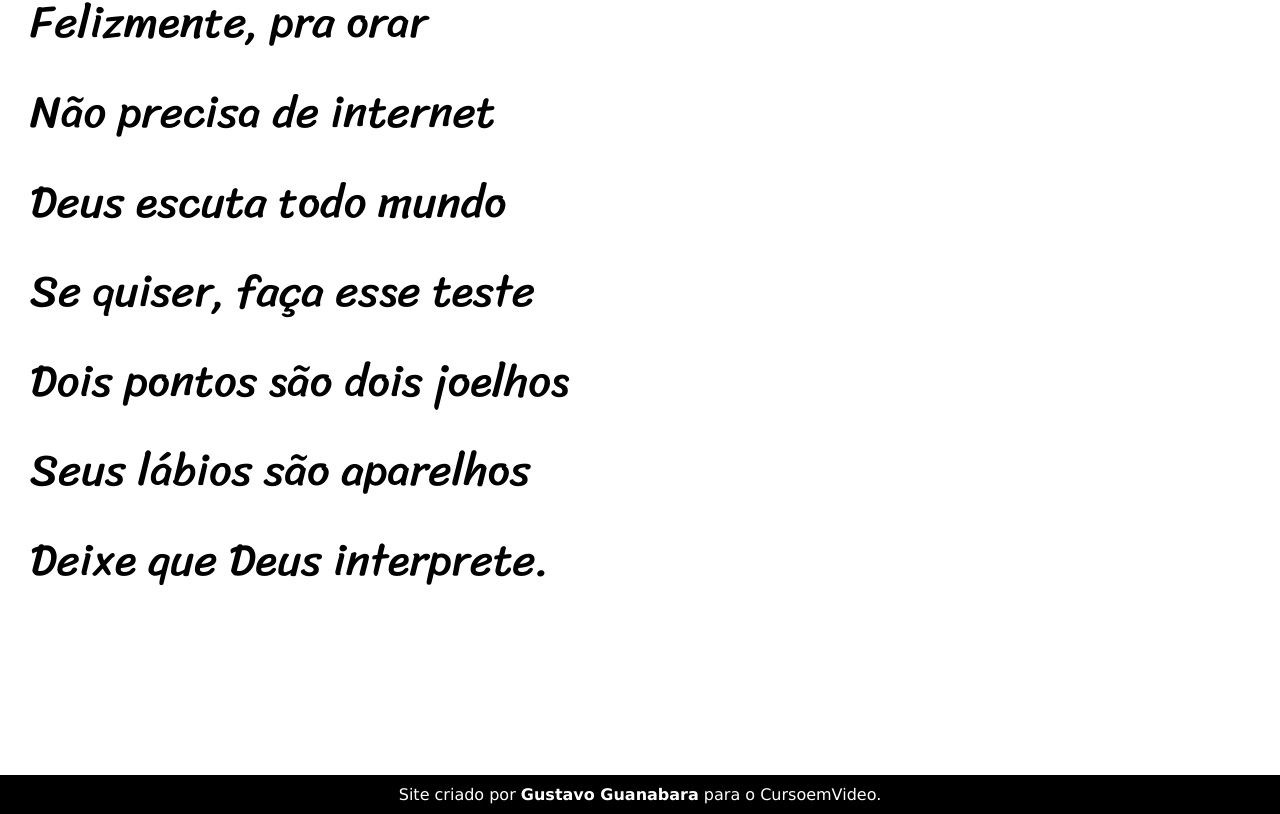
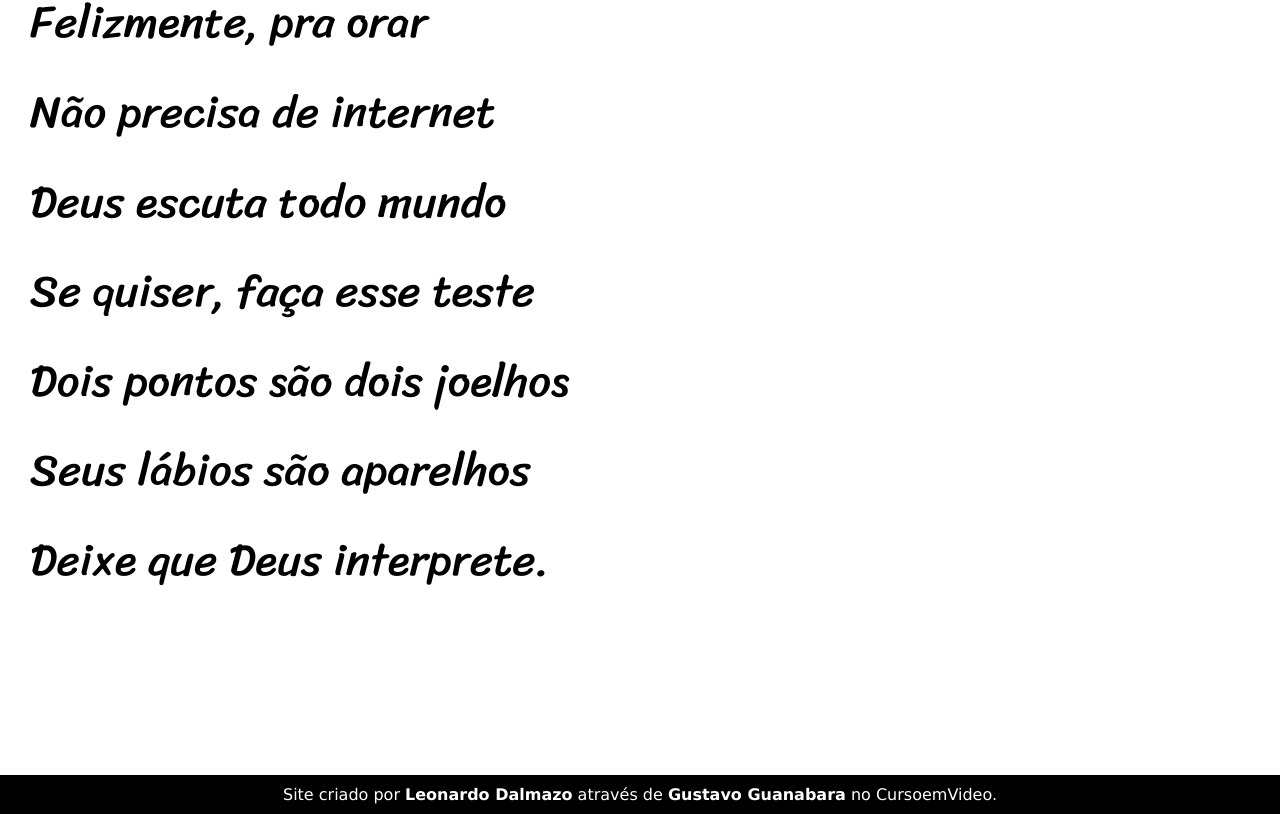
Before and after one commit to LeoDalmazo/cordel-moderno, a plain HTML site: page index.html in a window 1280 px wide. Shown: the part 5155-5969 px from the top of the page. Drawn offline with Linux system fonts and the light colour scheme.

Commit message:
Alteração no footer

```diff
--- a/index.html
+++ b/index.html
@@ -91,7 +91,7 @@
     </section>
 
     <footer>
-        <p>Site criado por <a href="https://gustavoguanabara.github.io" target="_blank">Gustavo Guanabara</a> para o CursoemVideo.</p>
+        <p>Site criado por <a href="https://github.com/LeoDalmazo" target="_blank">Leonardo Dalmazo</a> através de <a href="https://github.com/gustavoguanabara" target="_blank">Gustavo Guanabara</a> no CursoemVideo.</p>
     </footer>
 </body>
 </html>
```
